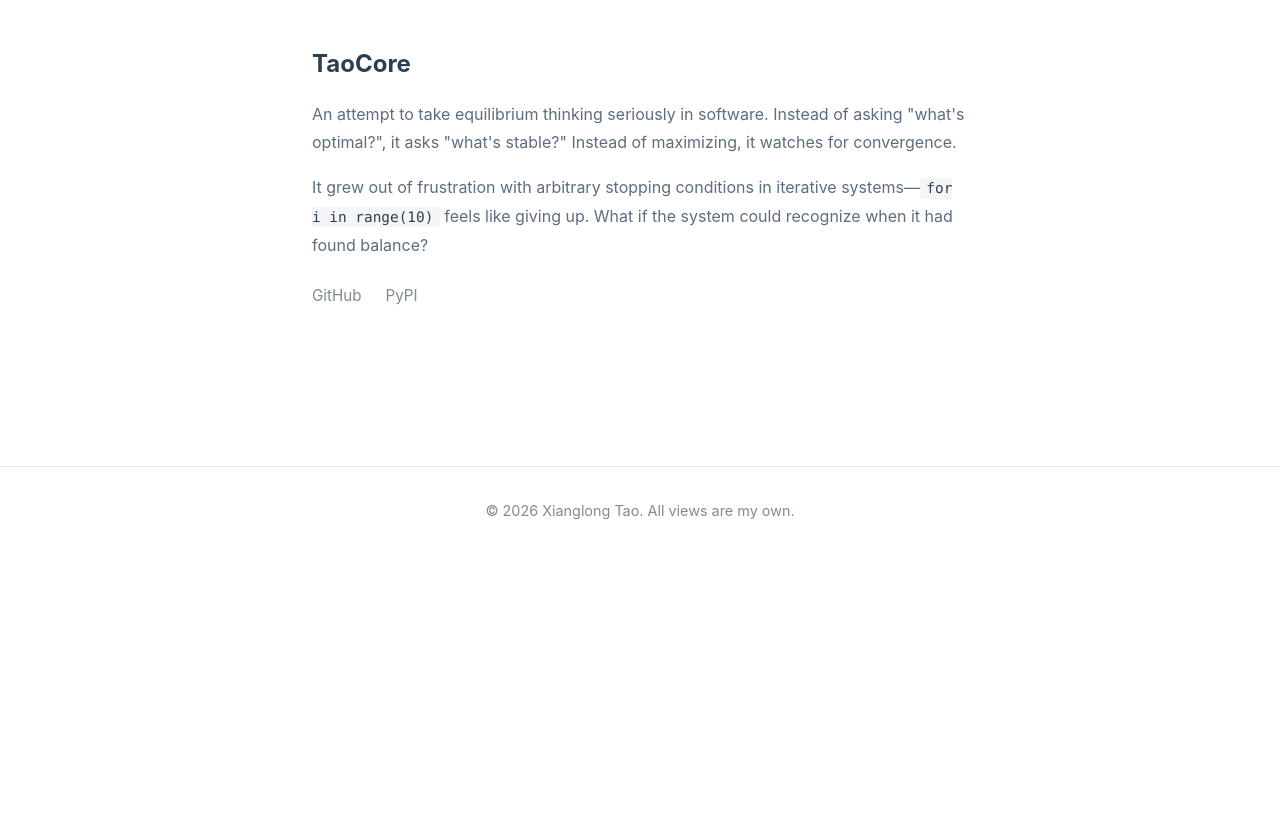
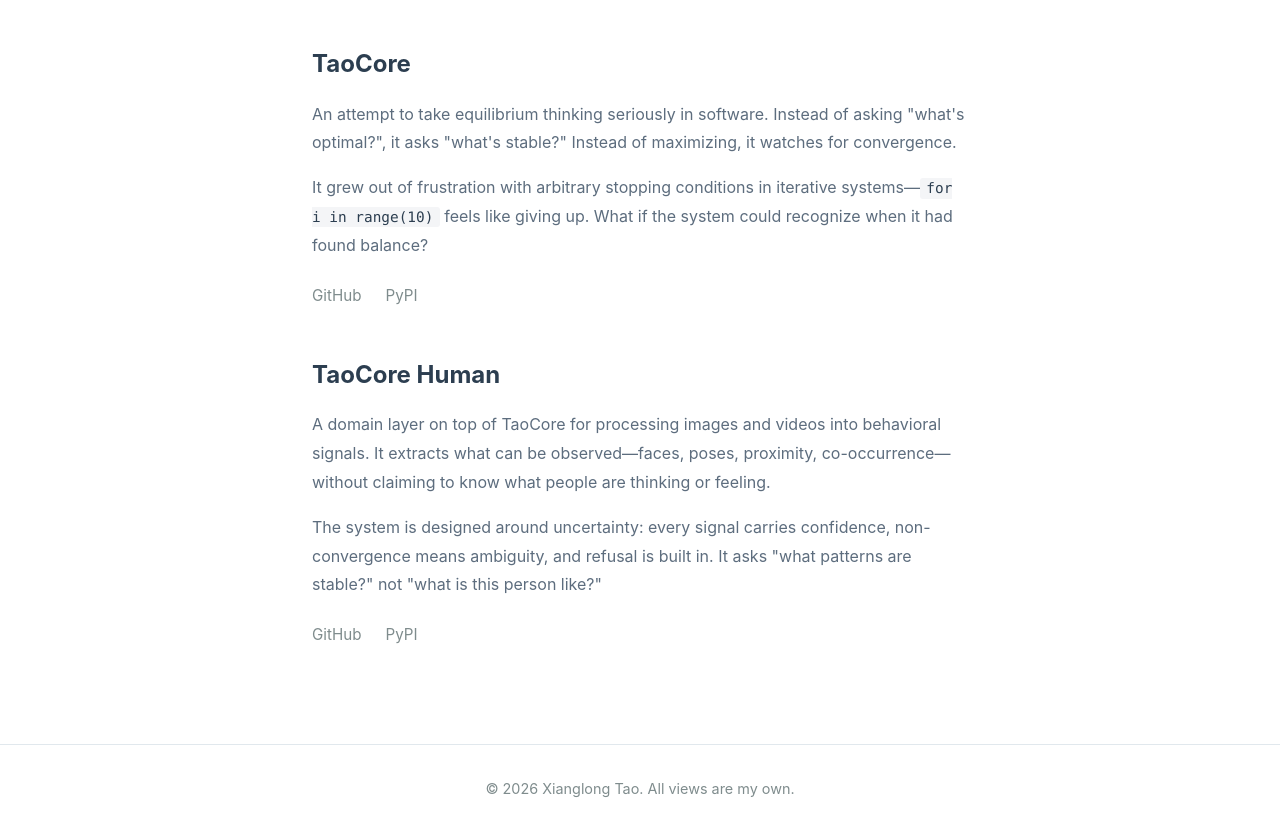
Before and after one commit to daidaitaotao/contextself.com, an Astro site: page /projects in a window 1280 px wide. Shown: the part 246-1078 px from the top of the page. Before the commit the page ends 800 px from the top, so only its background shows below. Built offline with nearby package versions, Linux system fonts and the light colour scheme; Astro itself is replaced by a stand-in of ours.

Commit message:
Add TaoCore Human to projects page

```diff
--- a/src/pages/projects.astro
+++ b/src/pages/projects.astro
@@ -29,6 +29,27 @@ import Layout from '../layouts/Layout.astro';
       <div class="links">
         <a href="https://github.com/daidaitaotao/taocore" target="_blank">GitHub</a>
         <a href="https://pypi.org/project/taocore/" target="_blank">PyPI</a>
+      </div>
+    </article>
+
+    <article class="project">
+      <h2>
+        <a href="https://github.com/daidaitaotao/taocore-human" target="_blank">TaoCore Human</a>
+      </h2>
+      <p>
+        A domain layer on top of TaoCore for processing images and videos
+        into behavioral signals. It extracts what can be observed—faces,
+        poses, proximity, co-occurrence—without claiming to know what
+        people are thinking or feeling.
+      </p>
+      <p>
+        The system is designed around uncertainty: every signal carries
+        confidence, non-convergence means ambiguity, and refusal is built in.
+        It asks "what patterns are stable?" not "what is this person like?"
+      </p>
+      <div class="links">
+        <a href="https://github.com/daidaitaotao/taocore-human" target="_blank">GitHub</a>
+        <a href="https://pypi.org/project/taocore-human/" target="_blank">PyPI</a>
       </div>
     </article>
   </div>
```
